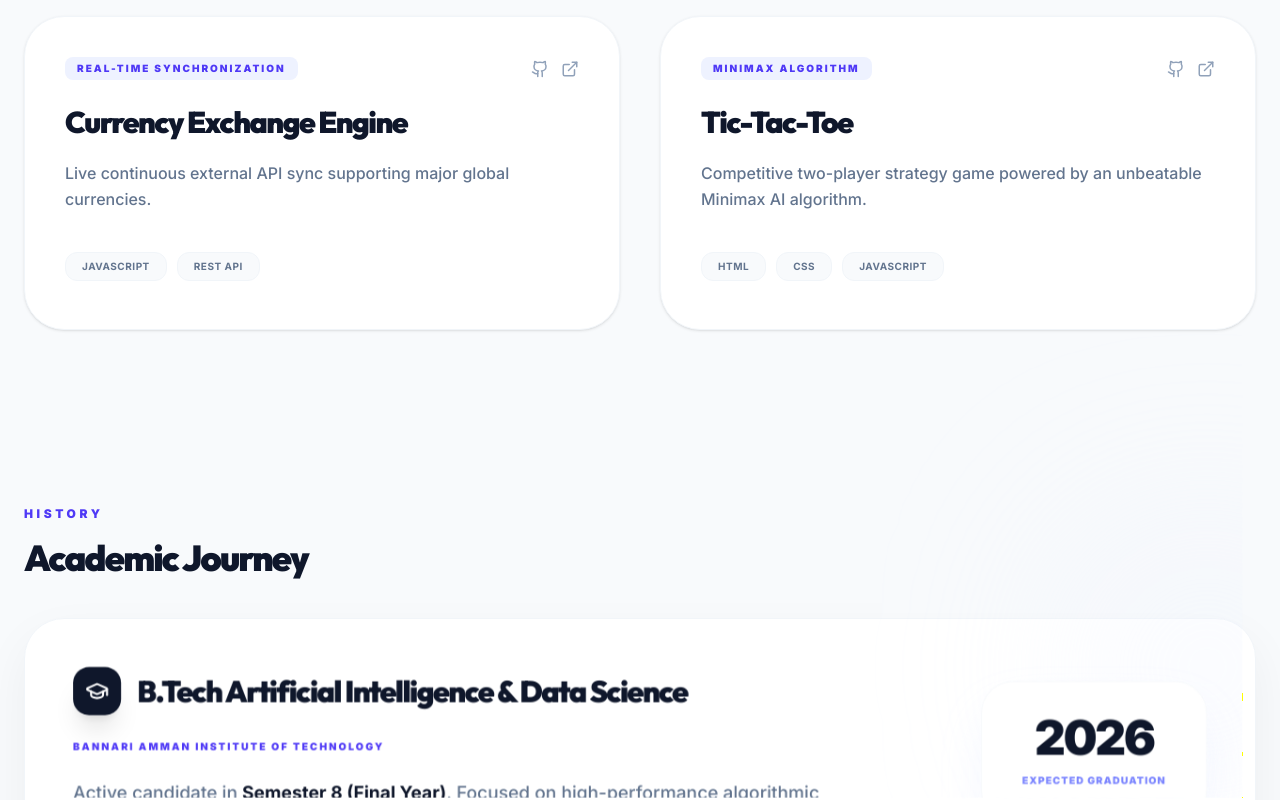
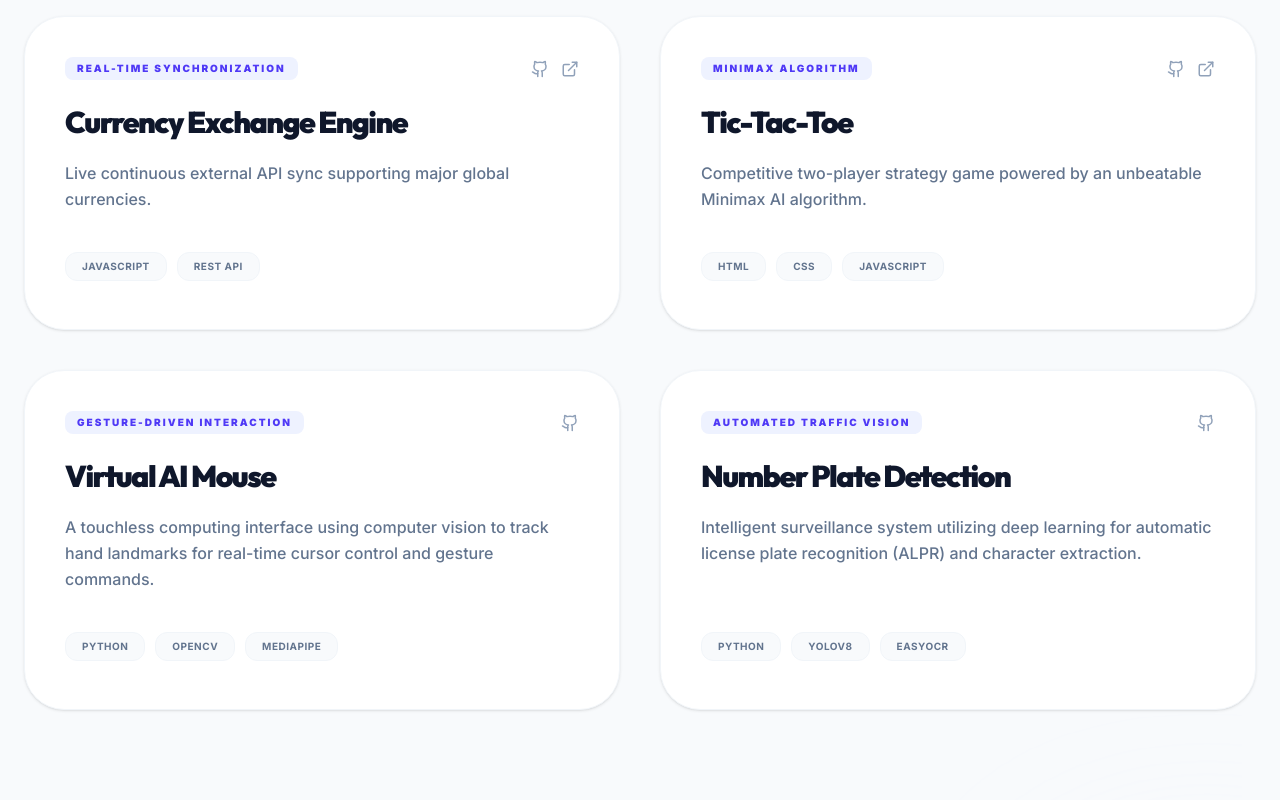
Before and after one commit to sTharun5/PORTFOLIO, a Vue app: page / in a window 1280 px wide. Shown: the part 2000-2800 px from the top of the page. Built offline with nearby package versions, Linux system fonts and the light colour scheme.

Commit message:
Add Virtual AI Mouse and Number Plate Detection projects

```diff
--- a/src/App.vue
+++ b/src/App.vue
@@ -47,6 +47,20 @@ const PROJECTS = [
     github: 'https://github.com/sTharun5/Tic-Tac-Toe',
     description: 'Competitive two-player strategy game powered by an unbeatable Minimax AI algorithm.',
     stack: ['HTML', 'CSS', 'JavaScript']
+  },
+  {
+    title: 'Virtual AI Mouse',
+    tagline: 'Gesture-Driven Interaction',
+    github: 'https://github.com/sTharun5',
+    description: 'A touchless computing interface using computer vision to track hand landmarks for real-time cursor control and gesture commands.',
+    stack: ['Python', 'OpenCV', 'MediaPipe']
+  },
+  {
+    title: 'Number Plate Detection',
+    tagline: 'Automated Traffic Vision',
+    github: 'https://github.com/sTharun5',
+    description: 'Intelligent surveillance system utilizing deep learning for automatic license plate recognition (ALPR) and character extraction.',
+    stack: ['Python', 'YOLOv8', 'EasyOCR']
   }
 ];
 
```
